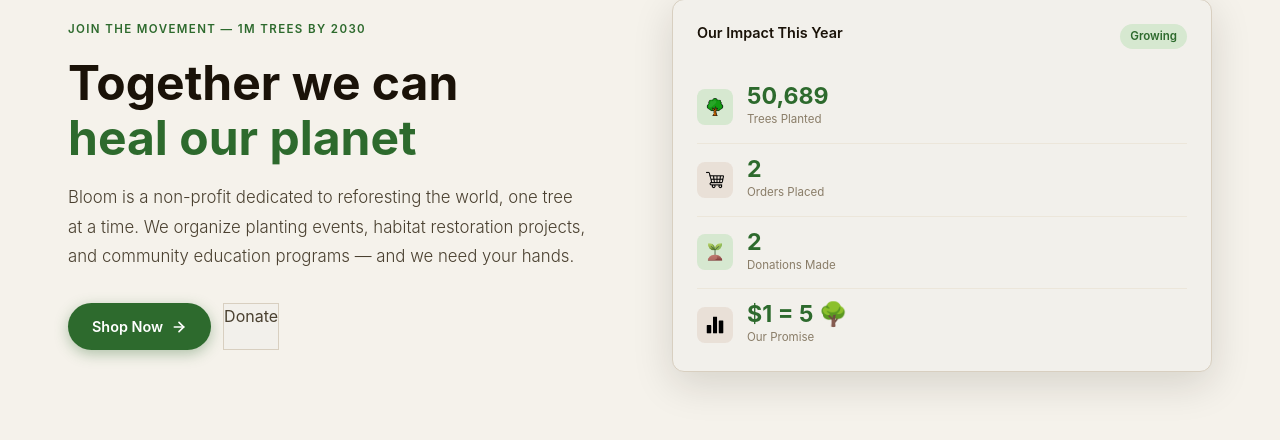
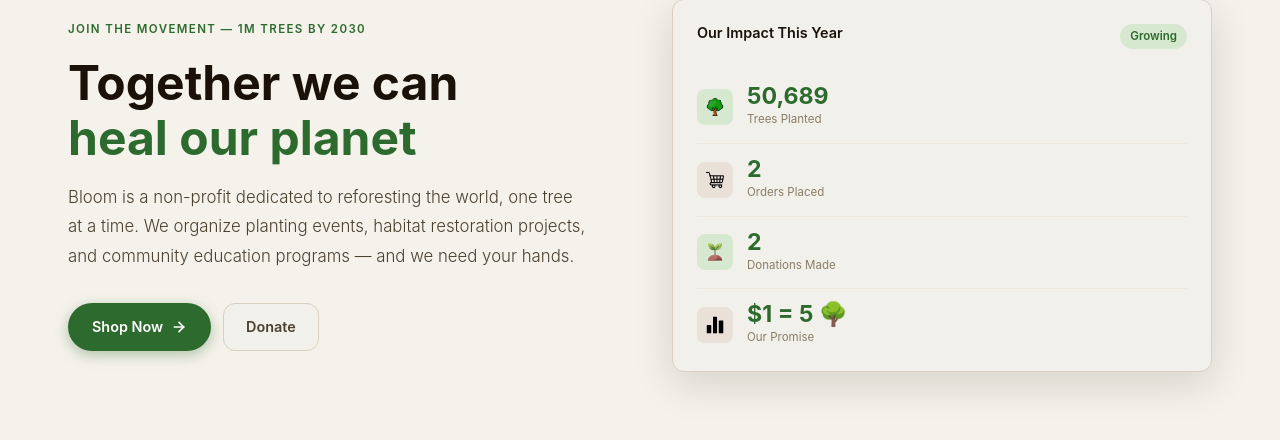
Before and after one commit to EmiliosZaza/Bloom_Website-Final_Project, a Django app: page / in a window 1280 px wide. Shown: the part 160-600 px from the top of the page. Run offline with Django 5.2, Linux system fonts and the light colour scheme; data comes from the database, SQL or seed files in the repository.

Commit message:
Fix Donate button in home

```diff
--- a/templates/core/index.html
+++ b/templates/core/index.html
@@ -29,7 +29,7 @@
                                 <line x1="5" y1="12" x2="19" y2="12"/><polyline points="12 5 19 12 12 19"/>
                             </svg>
                         </a>
-                        <a href="{% url 'shop:support' %}#donate" class="btn-ghost">Donate</a>
+                        <a href="{% url 'shop:support' %}#donate" class="btn btn-ghost">Donate</a>
                     </div>
                 </div>
 
```
